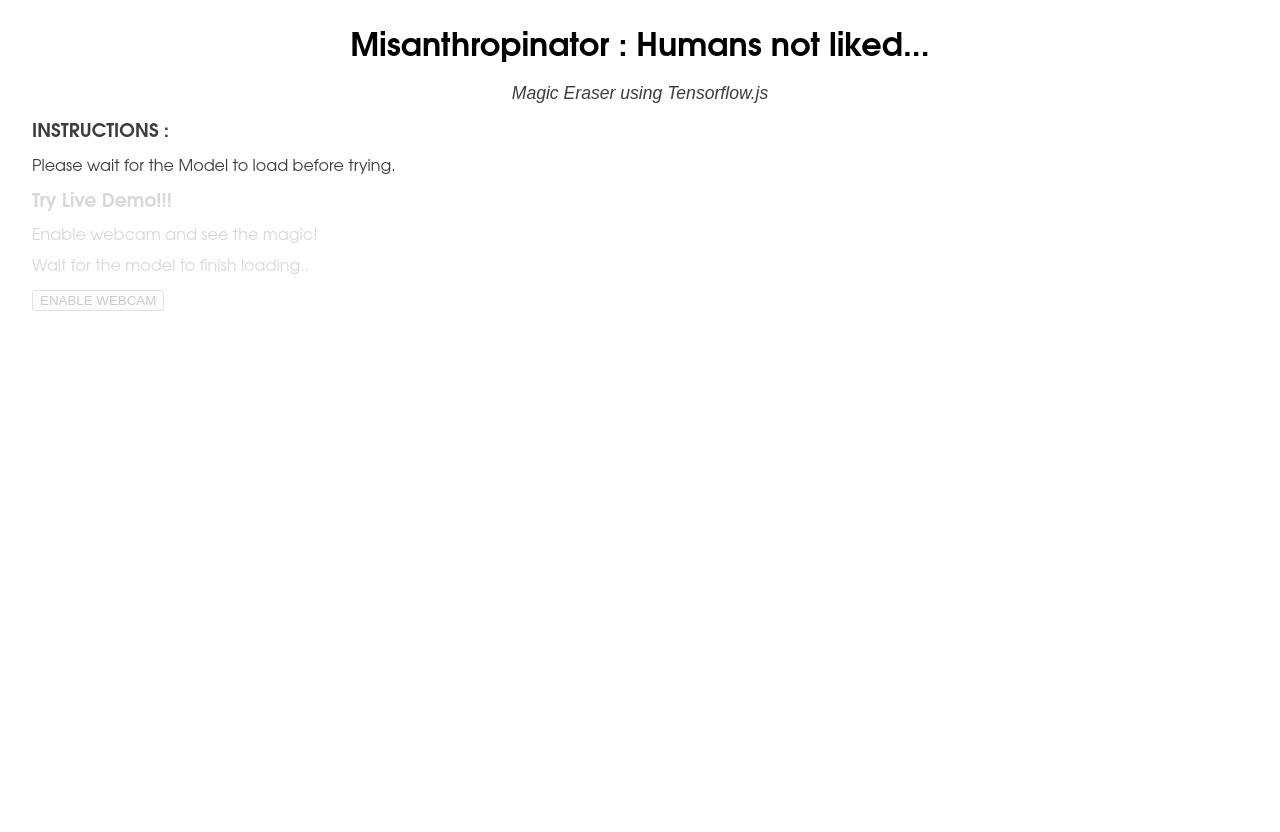
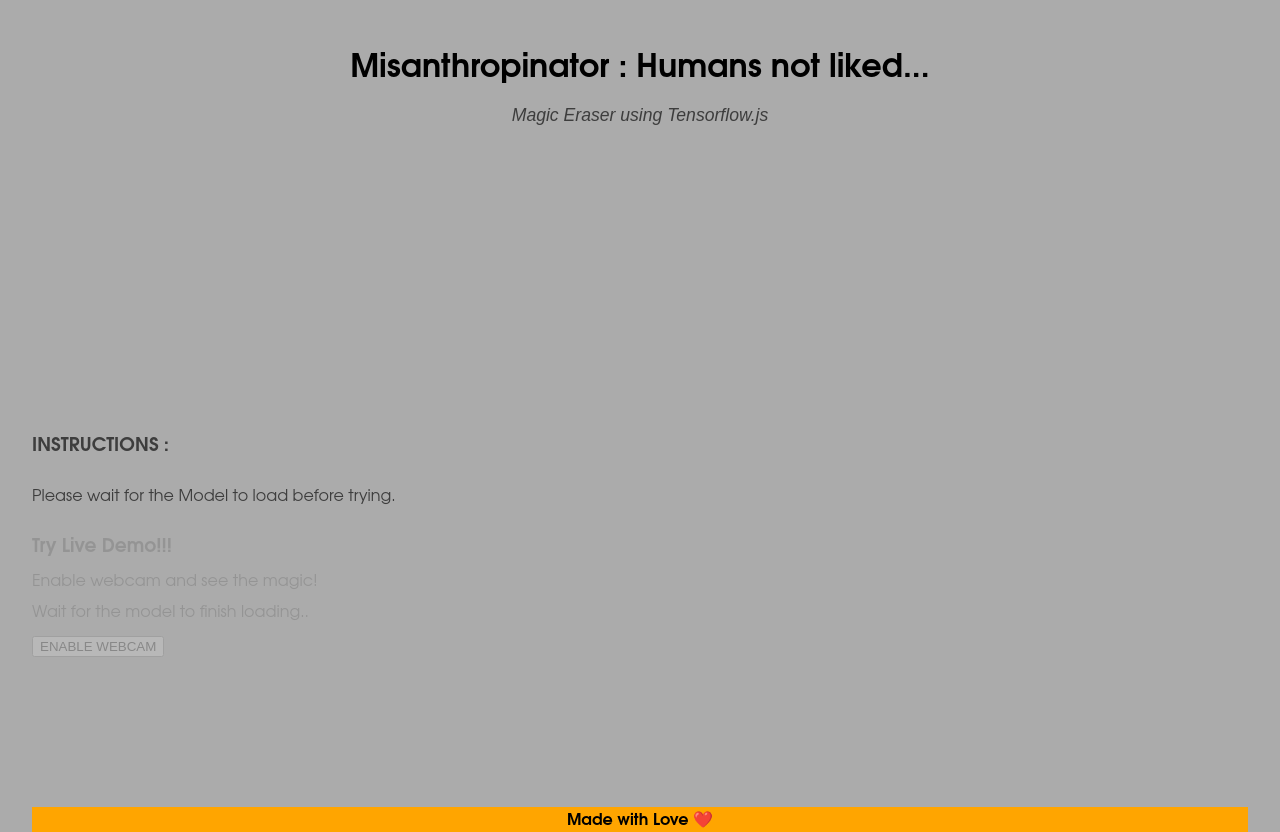
Before and after one commit to banajbedi/Misanthropinator, a plain HTML site: page index.html in a window 1280 px wide. Before the commit the page ends 800 px from the top, so only its background shows below. Drawn offline with Linux system fonts and the light colour scheme; a script that the page names is missing.

Commit message:
CSS file

```diff
--- a/index.html
+++ b/index.html
@@ -51,5 +51,8 @@
             If the defer attribute is set, it specifies that the script is downloaded in parallel to parsing the page, and executed after the page has finished parsing.
             Note: The defer attribute is only for external scripts (should only be used if the src attribute is present).
         -->
+
+        <footer>
+            <b>Made with Love ❤️</b></footer>
     </body>
 </html>
--- a/style.css
+++ b/style.css
@@ -4,11 +4,19 @@
             Chandan Kansal
 */
 
-
+html{
+  height:100%;
+}
 body {
     font-family: Avantgarde, TeX Gyre Adventor, URW Gothic L, sans-serif;
     margin: 2em;
     color: #3D3D3D;
+    height: 100%;
+    display: flex;
+    flex-direction: column;
+    display: grid;
+    grid-template-rows: auto 1fr auto;
+    background-color: rgba(20, 20, 20, 0.356);
 }
 
 h1{
@@ -45,7 +53,14 @@ button {
 .invisible {
     opacity: 0.2;
 }
+footer{
 
+  text-align: center;
+  padding: 3px;
+  background-color: Orange;
+  color: black;
+  /* position: fixed; */
+}
 .note {
     font-family: arial, sans-serif;
     font-style: italic;
@@ -54,6 +69,10 @@ button {
 
 .webcam {
     position: relative;
+}
+
+main {
+   flex-grow: 1;
 }
 
 .webcam, .classifyOnClick {
```
